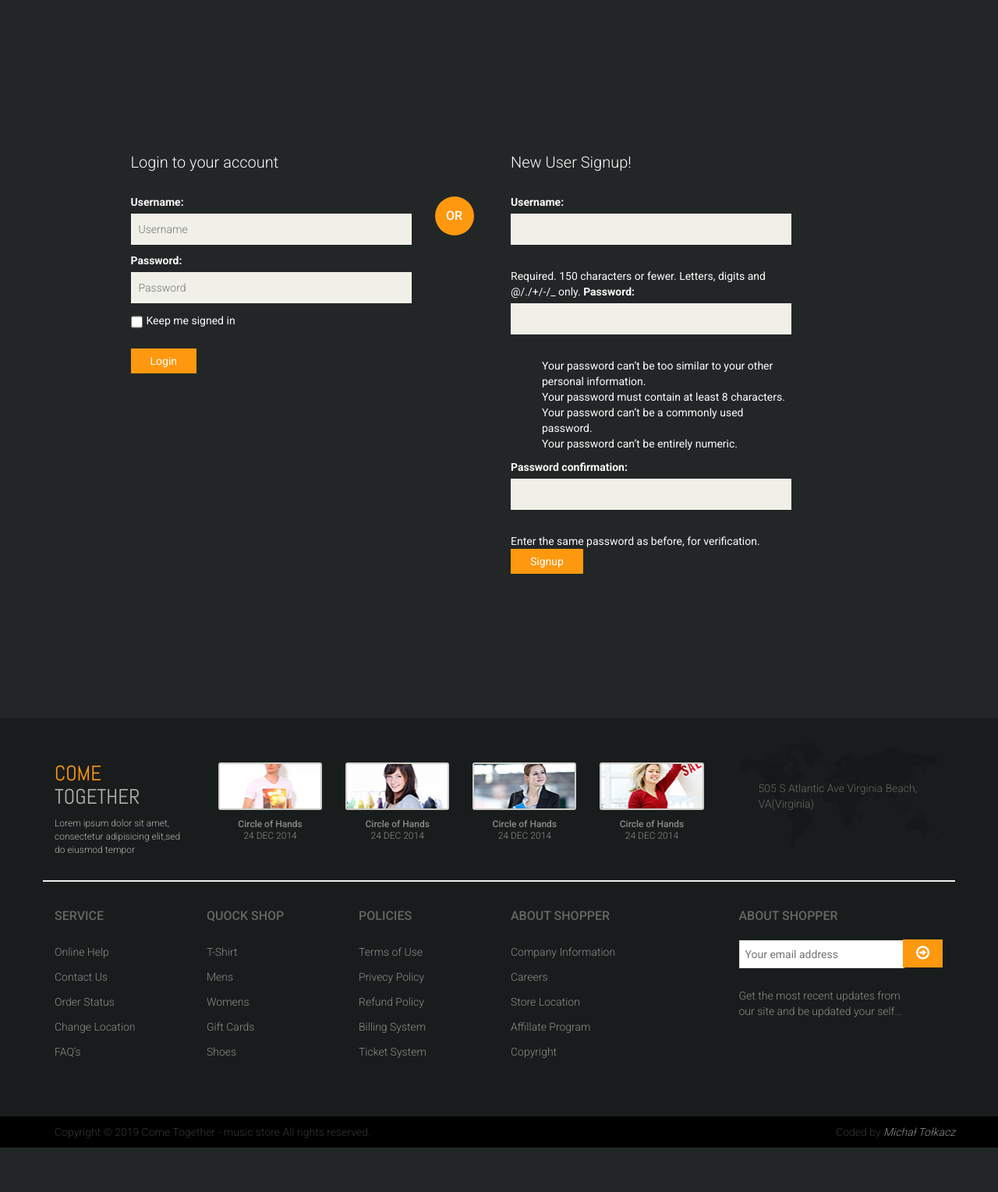
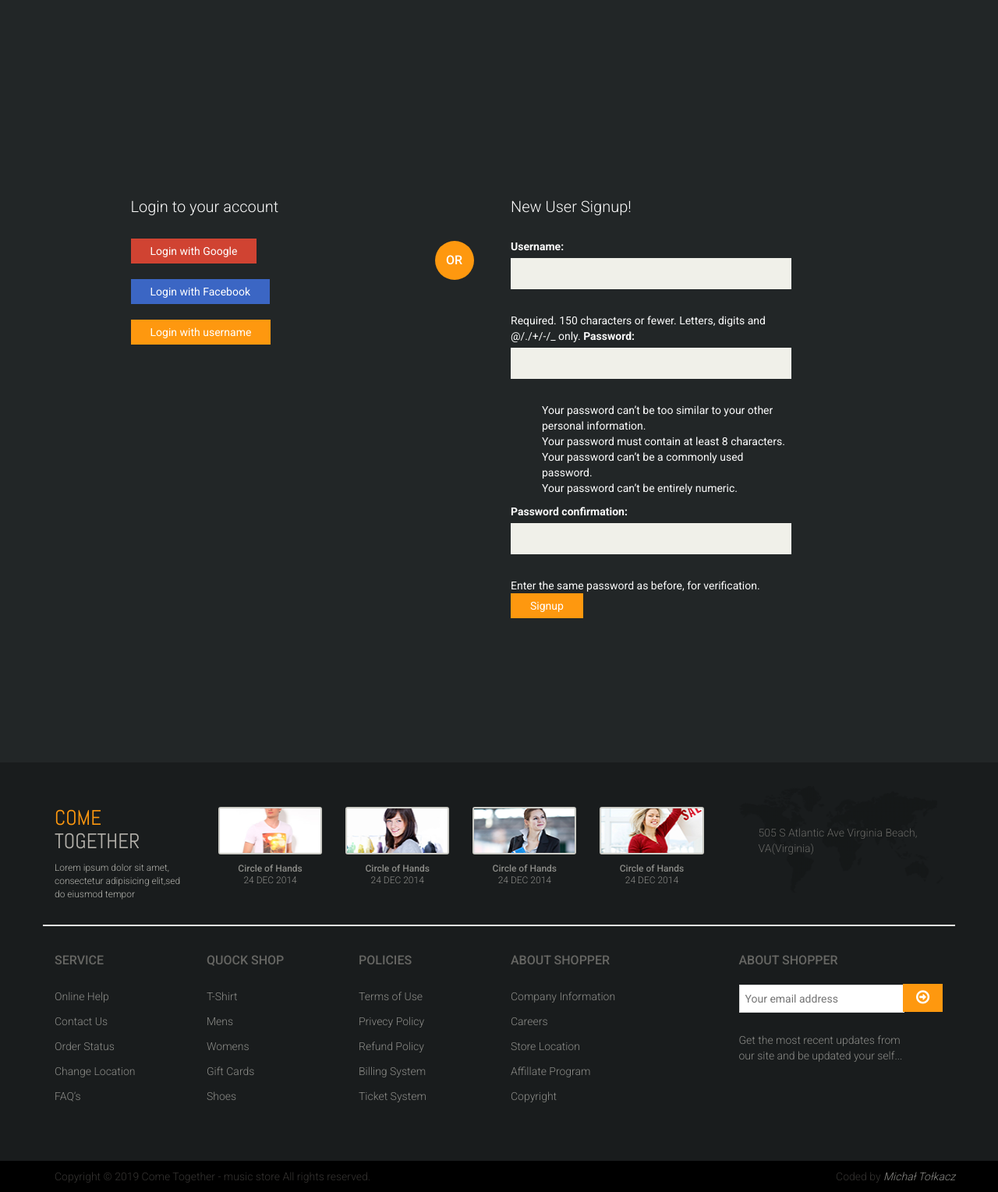
Before and after one commit to mtolkacz/e-commerce-in-django, a Django app: page /accounts/ in a window 1280 px wide. Shown: the part 190-1719 px from the top of the page at 78% size. Before the commit the page ends 1662 px from the top, so only its background shows below. Run offline with Django 3.2, Linux system fonts and the light colour scheme.

Commit message:
add ssl certificate, https support, facebook sign in

```diff
--- a/app/accounts/urls.py
+++ b/app/accounts/urls.py
@@ -7,6 +7,5 @@ urlpatterns = [
     path('login', views.login, name='login'),
     path('logout/', views.logout, name='logout'),
     path('successful/', views.successful_registration, name='successful_registration'),
+    path('test/', views.test, name='test')
 ]
-
-#     path('register', views.register, name='register')
--- a/app/accounts/views.py
+++ b/app/accounts/views.py
@@ -1,9 +1,18 @@
+from django.http import HttpResponse
 from django.shortcuts import render, redirect
 from .forms import LoginForm
 from django.contrib.auth import authenticate, login as auth_login, logout as auth_logout
 from django.contrib.auth.forms import UserCreationForm
 from django.contrib import messages
 from django.views.decorators.http import require_http_methods
+import os
+
+
+EMAIL_HOST_USER = os.getenv('EMAIL_HOST_USER')
+
+
+def test(request):
+    return HttpResponse(EMAIL_HOST_USER)
 
 
 # Multiple view for signing in and registration
@@ -13,6 +22,10 @@ def login(request):
     # If user is already singed in redirect to index view
     if request.user.is_authenticated:
         return redirect('index')
+
+    # Create multiple forms for signing in and registration
+    login_form = LoginForm()
+    registration_form = UserCreationForm()
 
     # Go to login and register logic section if method is POST
     if request.method == 'POST':
@@ -71,11 +84,6 @@ def login(request):
                 # Load successful registration view
                 return redirect('successful_registration')
 
-    # Create multiple forms for signing in and registration if method is GET
-    elif request.method == 'GET':
-        login_form = LoginForm()
-        registration_form = UserCreationForm()
-
     # Load login view with forms and display form messages
     return render(request, 'login.html',
                   {'login_form': login_form,
--- a/app/come_together/urls.py
+++ b/app/come_together/urls.py
@@ -10,6 +10,7 @@ urlpatterns = [
     path('blog/', include('blog.urls')),
     path('admin/', admin.site.urls),
     path('accounts/', include('accounts.urls')),
+    path('social-auth/', include('social_django.urls', namespace="social")),
 ]
 
 if bool(settings.DEBUG):
--- a/app/static/css/main.css
+++ b/app/static/css/main.css
@@ -1492,6 +1492,48 @@ h2.title {
   margin-top: 23px;
 }
 
+.fb a, .google a, .username a {
+    color: #FFFFFF;
+}
+
+.fb a:hover, .google a:hover, .username a:hover {
+    color: #333;
+}
+
+button, .social  {
+  border: medium none;
+  border-radius: 0;
+  display: block;
+  font-family: 'Roboto', sans-serif;
+  padding: 6px 25px;
+  color: #FFFFFF;
+}
+
+button:hover, .social:hover {
+    color: #333;
+}
+
+.fb {
+  background: #3b66c4;
+}
+.fb:hover {
+  background: #fafafa;
+}
+
+.google {
+  background: #d04332;
+}
+.google:hover {
+  background: #fafafa;
+}
+
+.username {
+  background: #FE980F;
+}
+.username:hover {
+  background: #fafafa;
+}
+
 .login-form form button, .signup-form form button {
   background: #FE980F;
   border: medium none;
--- a/app/templates/base_template.html
+++ b/app/templates/base_template.html
@@ -58,7 +58,7 @@
 				<div class="row">
 					<div class="col-sm-4">
 						<div class="logo pull-left">
-							<a href="http://127.0.0.1:8000/"><img src="{% static 'images/home/logo.png' %}" alt="Come Together - music store" /></a>
+							<a href="{% url 'index' %}"><img src="{% static 'images/home/logo.png' %}" alt="Come Together - music store" /></a>
 						</div>
 					</div>
 					<div class="col-sm-8">
@@ -72,7 +72,6 @@
 								<li><a href="cart.html"><i class="fa fa-shopping-cart"></i> Cart</a></li>
 								{% if user.is_authenticated %}
 								<li><a href="{% url 'logout' %}"><i class="fa fa-user"></i> Logout</a></li>
-								<!--<li><a href="{% url 'logout' %}"><i class="fa fa-user"></i> Logout</a></li>-->
 								{% else %}
 								<li><a href="{% url 'login' %}"><i class="fa fa-lock"></i> Sing in/Register</a></li>
 								{% endif %}
--- a/app/templates/login.html
+++ b/app/templates/login.html
@@ -5,13 +5,32 @@
 
 <section id="form"><!--form-->
 		<div class="container">
+			<div class="companyinfo">
+				<h2><span>{% for message in messages %}
+				{{ message }}
+				{% endfor %}</span></h2>
+				</div>
 			<div class="row">
-				{% for message in messages %}
-				{{ message }}
-				{% endfor %}
 				<div class="col-sm-4 col-sm-offset-1">
 					<div class="login-form"><!--login form-->
 						<h2>Login to your account</h2>
+						<a href="#"><button class="google">
+							Login with Google
+						</button></a> <br> <a href="{% url 'social:begin' 'facebook' %}"><button class="fb">
+							Login with Facebook
+						</button></a><br><button class="username" name="login" onclick="showDiv()">Login with username</button>
+						<script>
+							function showDiv() {
+							  var x = document.getElementById("login_username");
+							  if (x.style.display === "none") {
+								x.style.display = "block";
+							  } else {
+								x.style.display = "none";
+							  }
+							}
+						</script>
+						<div id="login_username" style="display:none;">
+							<br>
 						<form method="POST">
                             {% csrf_token %}
 							{{ login_form }}
@@ -21,6 +40,7 @@
 							</span>
 							<button type="submit" class="btn btn-default" name="login">Login</button>
 						</form>
+						</div>
 					</div><!--/login form-->
 				</div>
 				<div class="col-sm-1">
--- a/docker-compose.yml
+++ b/docker-compose.yml
@@ -3,12 +3,16 @@ version: '3.3'
 services:
   web:
     build: ./app
-    command: python manage.py runserver 0.0.0.0:8000
+    command: python manage.py runsslserver 0.0.0.0:8000
+    stdin_open: true
+    tty: true
     volumes:
       - ./app/:/usr/src/app/
     ports:
       - 8000:8000
+    env_file: .envdev
     environment:
+      - COMPOSE_HTTP_TIMEOUT=600
       - DEBUG=1
       - SECRET_KEY=foo
       - SQL_ENGINE=django.db.backends.postgresql
```
Also changed, not shown: app/come_together/settings.py (+37 -12 lines), docker-compose.prod.yml (+8 -2 lines), app/come_together/wsgi.py (line endings or trailing spaces), app/static/images/home/logo.jpg (added), 7 other files.
